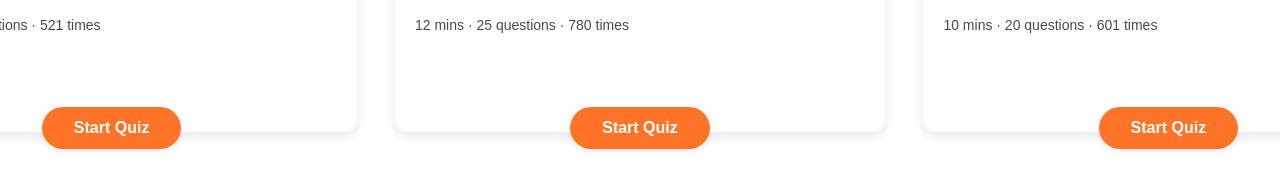
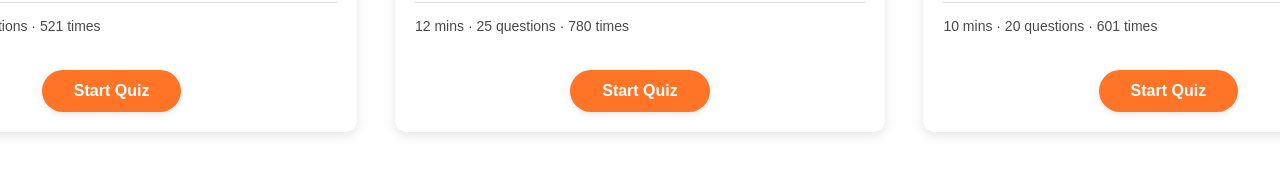
Before and after one commit to FireCat0069/fit5120MeanProject, a Vue app in the folder FrontEnd/: page / in a window 1280 px wide. Shown: the part 1352-1542 px from the top of the page. Built offline with nearby package versions, Linux system fonts and the light colour scheme.

Commit message:
change in cardSection

```diff
--- a/FrontEnd/src/components/homePage.vue
+++ b/FrontEnd/src/components/homePage.vue
@@ -197,7 +197,7 @@ export default {
   cursor: pointer;
   box-shadow: 0 2px 6px rgba(0, 0, 0, 0.1);
   transition: all 0.2s ease-in-out;
-  margin-top: 70px;
+  margin-top: 16px;
 }
 
 .start-quiz-btn:hover {
```
